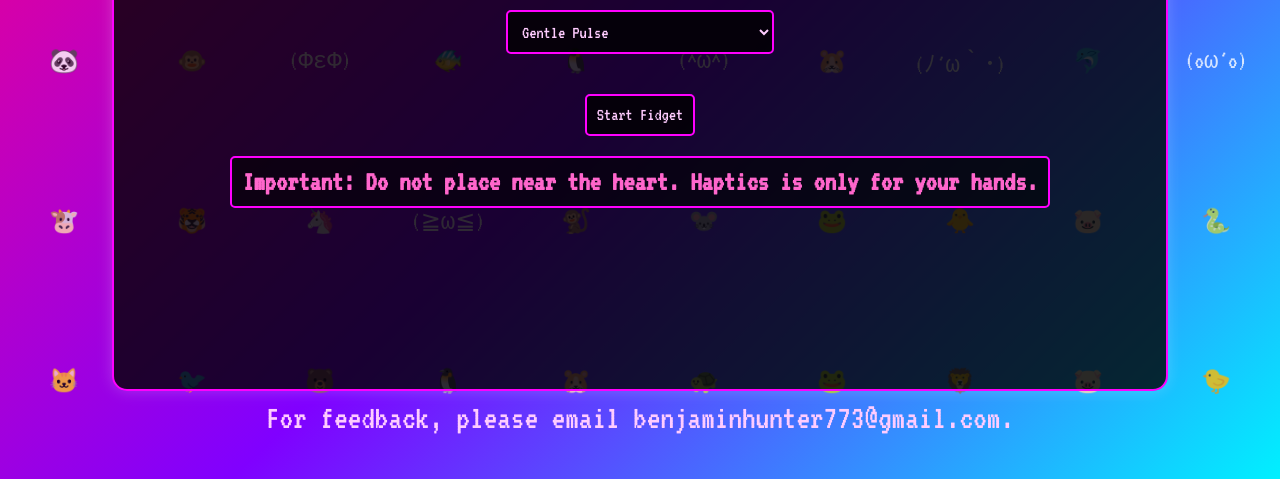
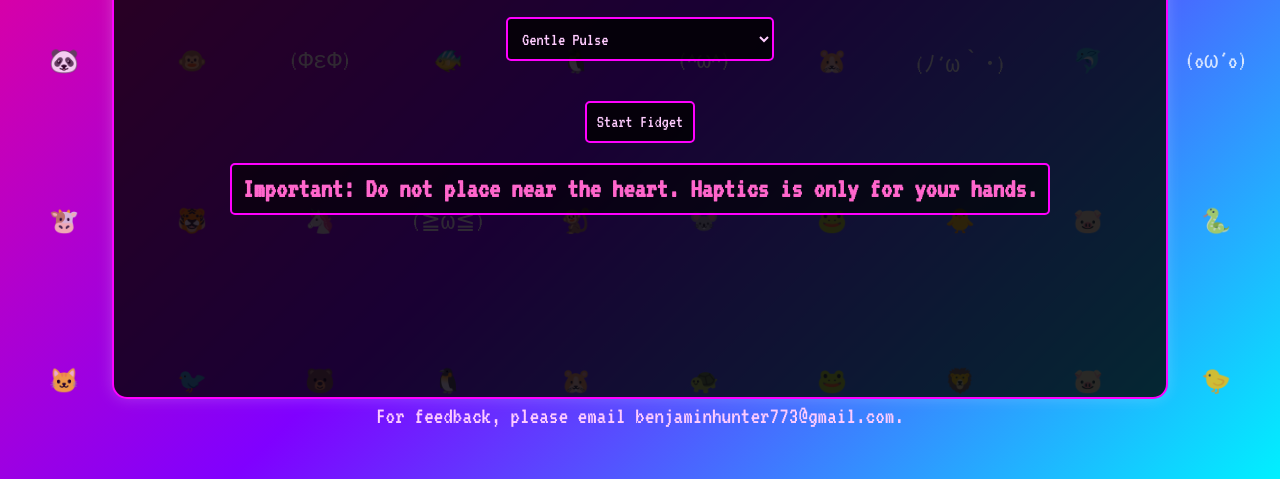
Before and after one commit to benjaminhunter773/haptic-fidget-app, a plain HTML site: page index.html in a window 1280 px wide. Shown: the part 337-816 px from the top of the page. Drawn offline with Linux system fonts and the light colour scheme.

Commit message:
Update index.html

```diff
--- a/index.html
+++ b/index.html
@@ -131,9 +131,9 @@
         }
 
         #feedbackMessage {
-            font-size: 34px;
+            font-size: 24px;
             color: #ffccff;
-            margin-top: 10px;
+            margin-top: 5px;
             font-family: 'VT323', monospace;
         }
     </style>
```
